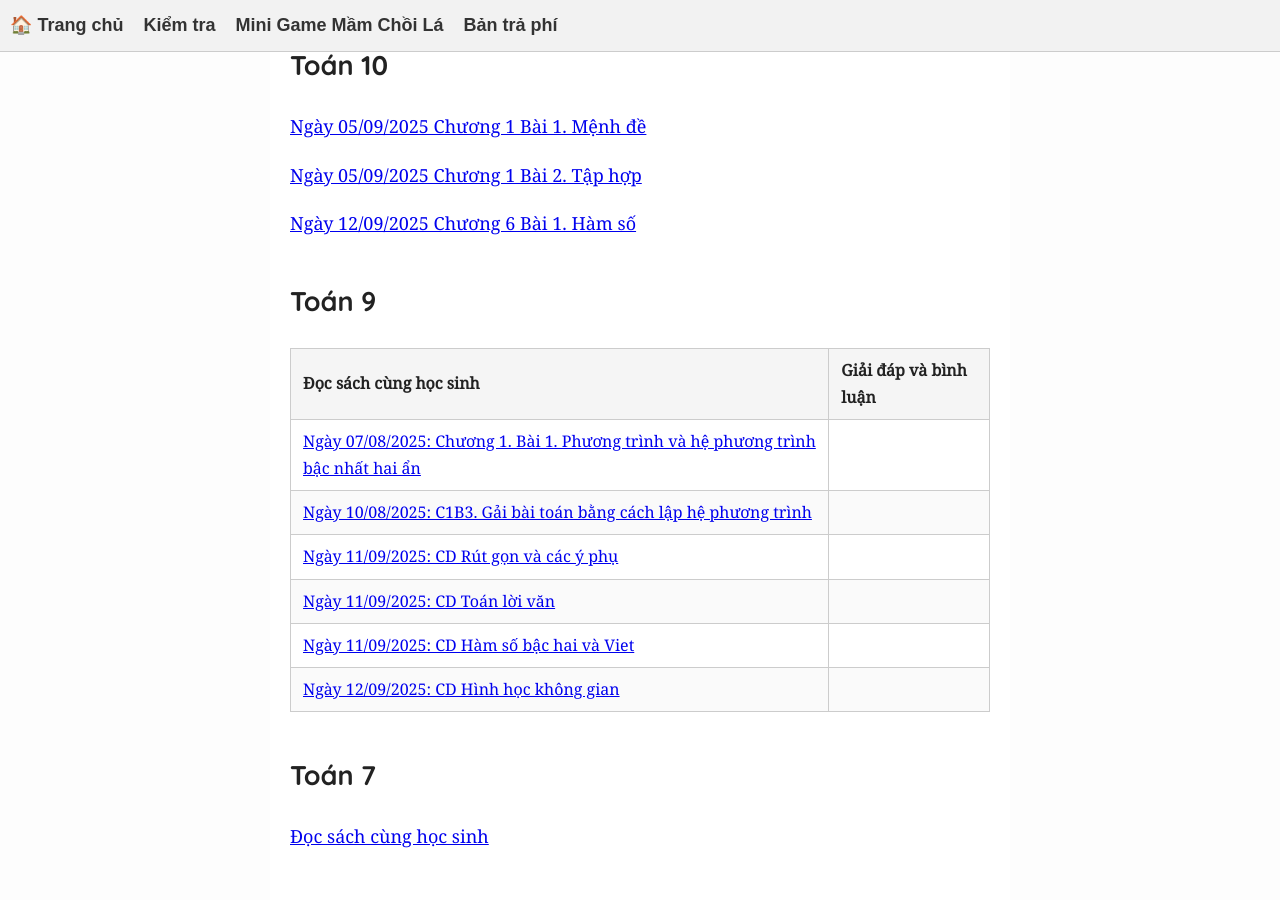
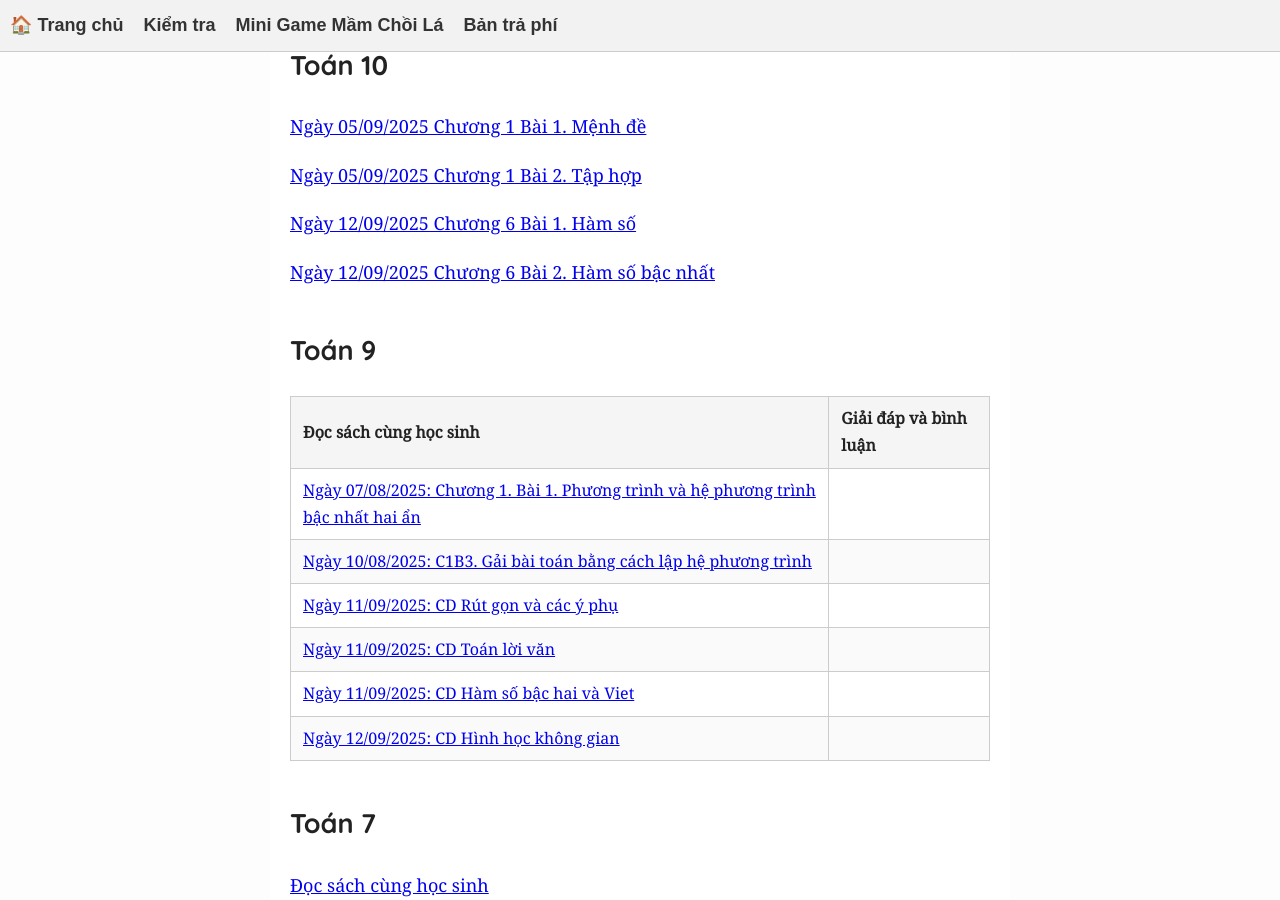
Before and after one commit to NguyenMuoiVN1988/publicstudyrepo, a Jekyll site: the page built from index.md, in a window 1280 px wide and 900 px high, scrolled down 1214 px. Built offline with Jekyll 4.4.1, drawn with Linux system fonts in a browser that asks for light colours.

Commit message:
Update index.md

```diff
--- a/index.md
+++ b/index.md
@@ -45,6 +45,8 @@ title: "Public Study"
 
 [Ngày 12/09/2025 Chương 6 Bài 1. Hàm số](T10/T10C6B1.html)
 
+[Ngày 12/09/2025 Chương 6 Bài 2. Hàm số bậc nhất](T10/T10C6B2.html)
+
 
 ## Toán 9
 
```
